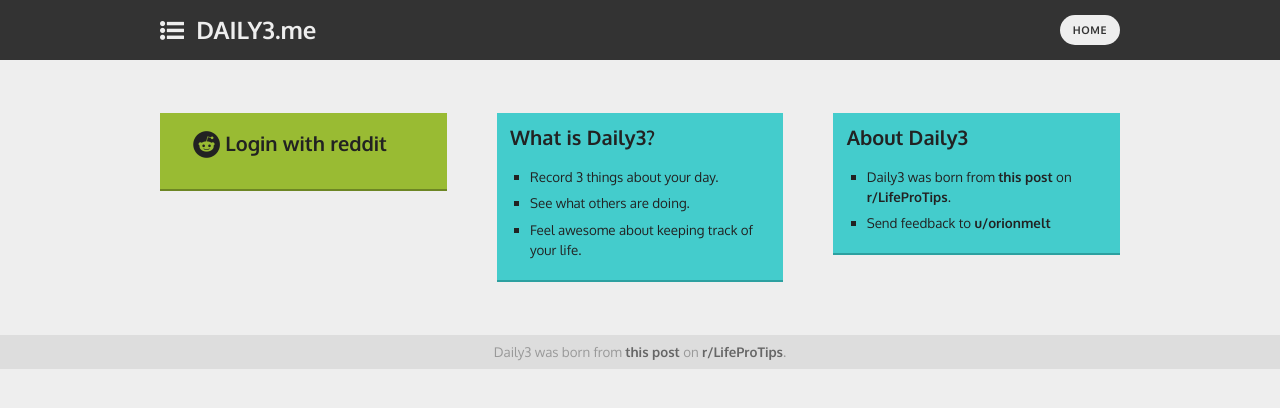
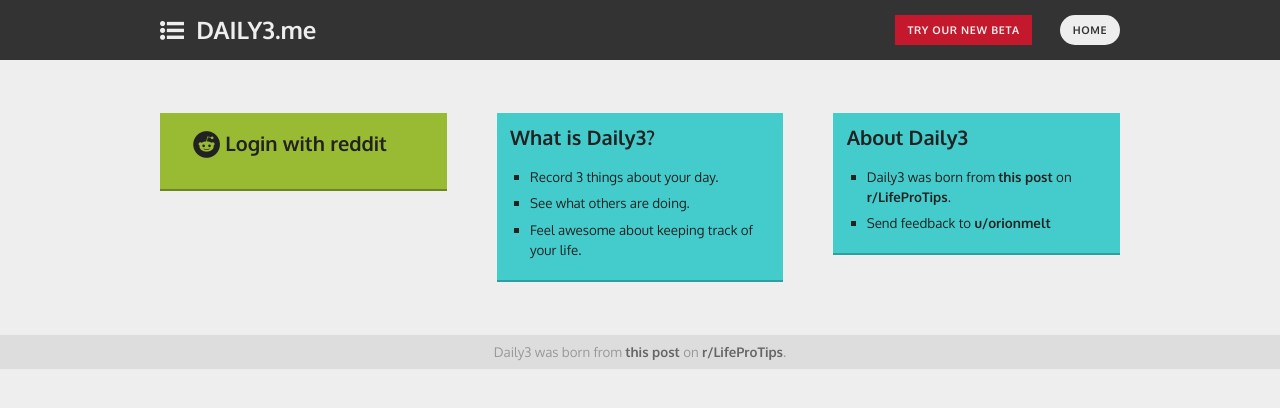
Before and after one commit to orionmelt/daily3, a Python web app: template application/templates/index.html in a window 1280 px wide. Shown: the top 408 px of the page. Run offline with Jinja, Linux system fonts and the light colour scheme; the template is opened without the code that fills it, so the values that code supplies are empty; some libraries are stand-ins or nearby versions.

Commit message:
Update beta URLs and messages.

```diff
--- a/application/static/css/style.css
+++ b/application/static/css/style.css
@@ -419,7 +419,18 @@
 		background:#C4192D;
 		padding:0.5em;
 		color:#fff;
-		border:1px dashed #fff;
+		border:1px solid #ee7785;
+	}
+
+	.beta
+	{
+		background:#C4192D;
+		margin-left:0 !important;
+	}
+
+	.beta a
+	{
+		margin-left:0 !important;
 	}
 
 	.design_ver a
--- a/application/templates/daily3_base.html
+++ b/application/templates/daily3_base.html
@@ -71,6 +71,7 @@
 				<!-- Nav -->
 				<nav id="nav">
 					<ul>
+						<li class="beta"><a href="{{ url_for('home_a', version='a') }}">{% if g.beta %}Beta Mode{% else %}Try Our New Beta{% endif %}</a></li>
 						<li class="{% block nav_home %}{% endblock %}"><a href="{{ home_link }}">Home</a></li>
 						{% if g.user %}
 						<li class="{% block nav_me %}{% endblock %}"><a href="{{ me_link }}" title="See all your Daily3s"><i class="fa fa-reddit fa-lg"></i> {{ g.user.username }}</a></li>
--- a/application/templates/favorites_a.html
+++ b/application/templates/favorites_a.html
@@ -13,7 +13,7 @@
 			<script src="/static/js/jquery.masonry.ordered.js"></script>
 			<div class="row">
 				<section class="12u">
-					<h2 class="design_ver">You're in beta mode. This page is available only in beta. (<a href="{{ url_for('beta_off') }}">Turn off beta.</a>)</h2>
+					<h2 class="design_ver">You're in beta mode. This page is available only in beta. | <a href="{{ url_for('beta_off') }}">Turn off beta.</a> | <a href="http://www.reddit.com/r/daily3me/comments/2dmabu/welcome_to_the_daily3me_support_subreddit_beta/">Give feedback.</a></h2>
 				</section>
 			</div>
 
--- a/application/templates/index_a.html
+++ b/application/templates/index_a.html
@@ -9,7 +9,7 @@
 			<script src="/static/js/jquery.masonry.ordered.js"></script>
 			<div class="row">
 				<section class="12u">
-					<h2 class="design_ver">You're in beta mode. <a href="{{ url_for('home_a', version='default') }}">See original page.</a> (<a href="{{ url_for('beta_off') }}">Or turn off beta.</a>)</h2>
+					<h2 class="design_ver">You're in beta mode. <a href="{{ url_for('home_a', version='default') }}">See original page.</a> | <a href="{{ url_for('beta_off') }}">Turn off beta.</a> | <a href="http://www.reddit.com/r/daily3me/comments/2dmabu/welcome_to_the_daily3me_support_subreddit_beta/">Give feedback.</a></h2>
 				</section>
 			</div>
 			<div id="main_row" class="row">
--- a/application/templates/user_profile_a.html
+++ b/application/templates/user_profile_a.html
@@ -20,7 +20,7 @@
 			<script src="/static/js/jquery.masonry.ordered.js"></script>
 			<div class="row">
 				<section class="12u">
-					<h2 class="design_ver">You're in beta mode. <a href="{{ url_for('user_profile_a', username=profile.username, version='default') }}">See original page.</a> (<a href="{{ url_for('beta_off') }}">Or turn off beta.</a>)</h2>
+					<h2 class="design_ver">You're in beta mode. <a href="{{ url_for('user_profile_a', username=profile.username, version='default') }}">See original page.</a> | <a href="{{ url_for('beta_off') }}">Turn off beta.</a> | <a href="http://www.reddit.com/r/daily3me/comments/2dmabu/welcome_to_the_daily3me_support_subreddit_beta/">Give feedback.</a></h2>
 				</section>
 			</div>
 
```
Also changed, not shown: application/urls.py (+5 -5 lines).
